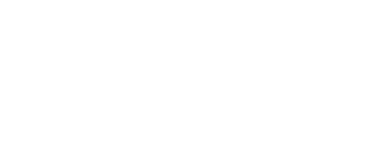
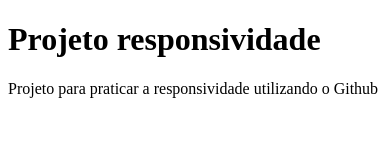
Before and after one commit to rogerrrmoreira/GIT, a plain HTML site: page index.html in a window 390 px wide. Drawn offline with Linux system fonts and the light colour scheme.

Commit message:
adiciona arquivos HTML e CSS iniciais para o projeto de responsividade

```diff
--- a/index.html
+++ b/index.html
@@ -6,6 +6,7 @@
     <title>Iniciando o Github</title>
 </head>
 <body>
-
+    <h1>Projeto responsividade</h1>
+    <p>Projeto para praticar a responsividade utilizando o Github</p>
 </body>
 </html>
--- a/styles.css
+++ b/styles.css
@@ -0,0 +1,5 @@
+*{
+    margin: 0;
+    padding: 0;
+    box-sizing: border-box;
+}
```
